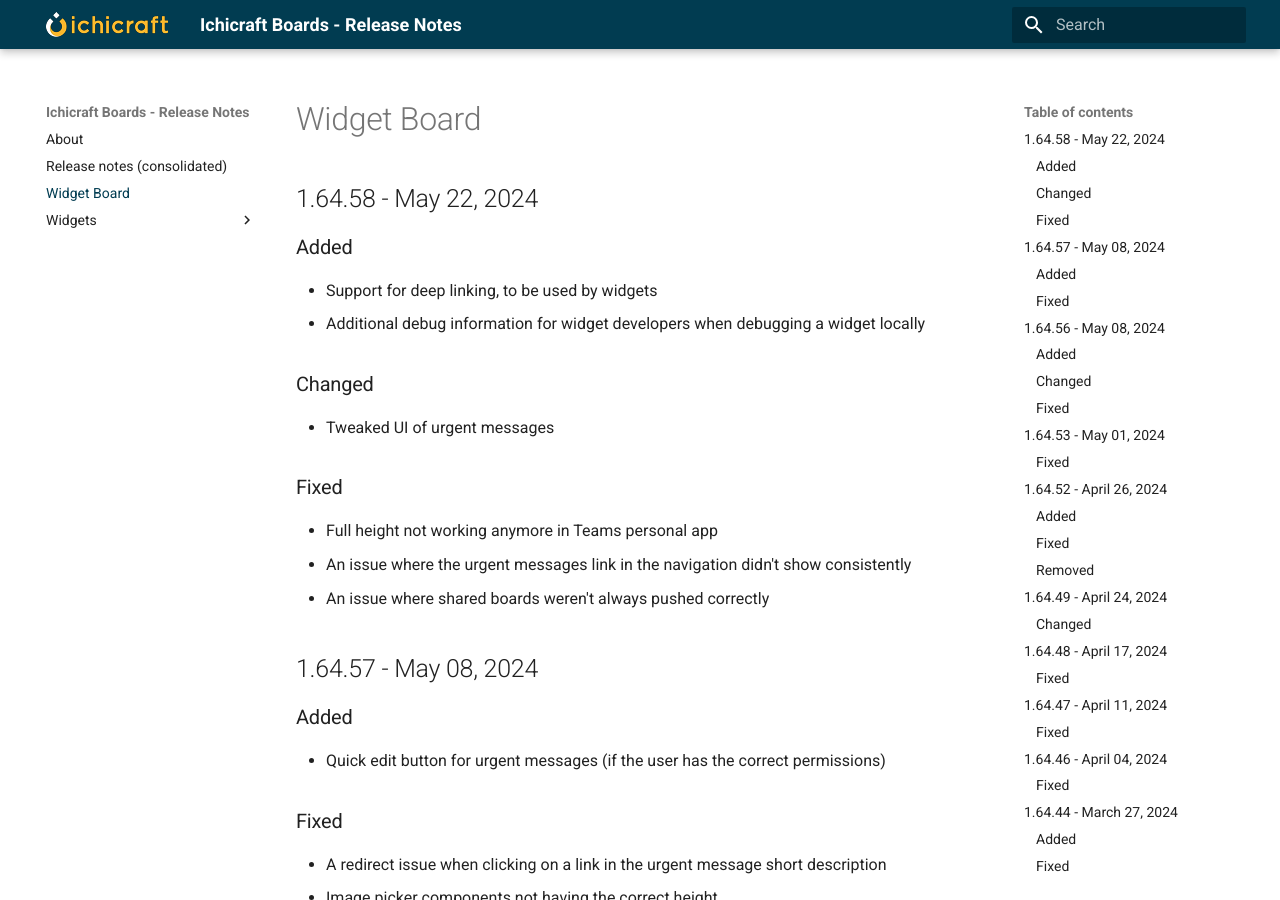
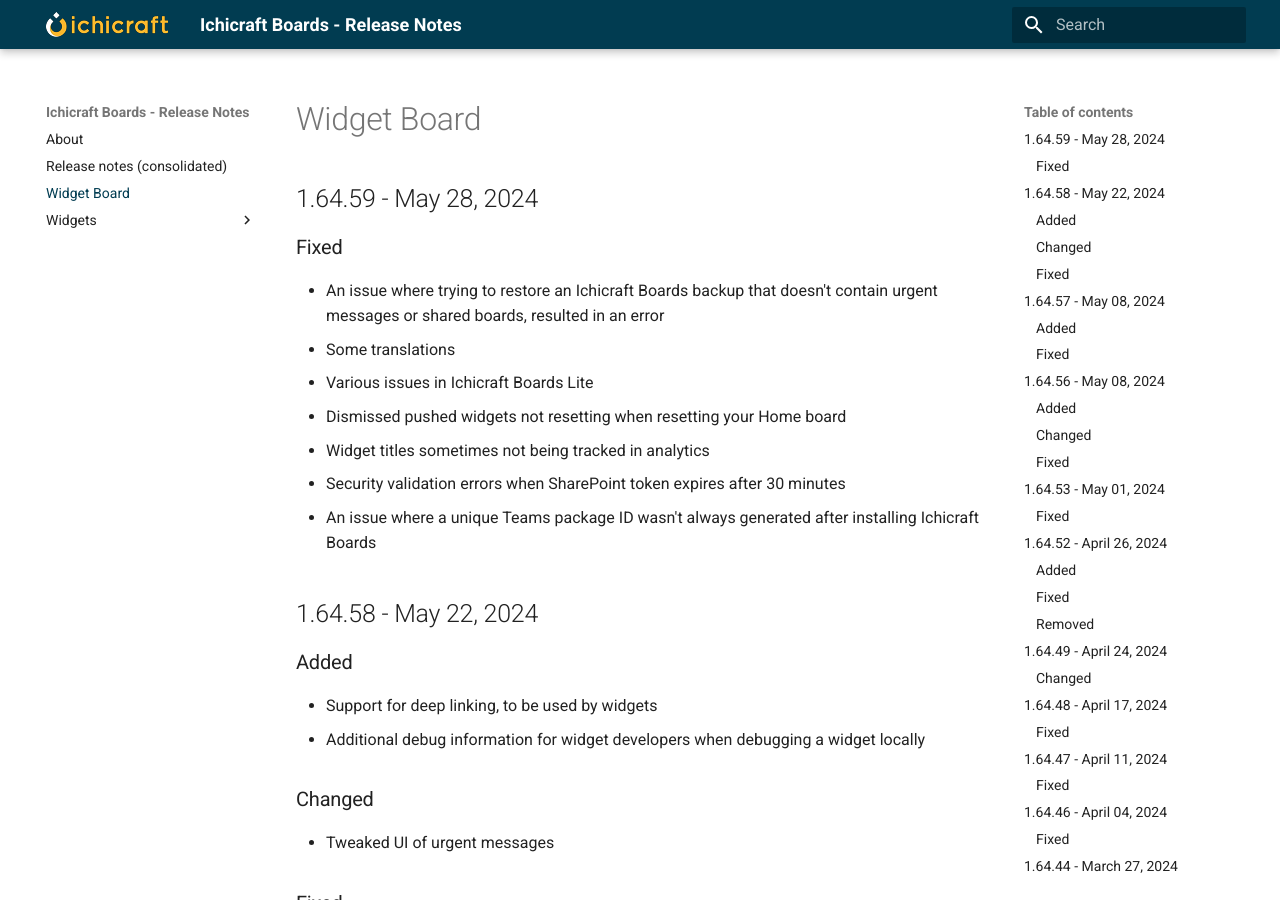
Before and after one commit to ichicraft/widgets-docs, an MkDocs documentation site: the page built from docs/Widget Board.md, in a window 1280 px wide and 900 px high. Built offline with MkDocs 1.6.1 and Material for MkDocs 9.7.7, drawn with Linux system fonts in a browser that asks for light colours.

```diff
--- a/docs/Widget Board.md
+++ b/docs/Widget Board.md
@@ -1,3 +1,14 @@
+## 1.64.59 - May 28, 2024
+
+### Fixed
+- An issue where trying to restore an Ichicraft Boards backup that doesn&#x27;t contain urgent messages or shared boards, resulted in an error
+- Some translations
+- Various issues in Ichicraft Boards Lite
+- Dismissed pushed widgets not resetting when resetting your Home board
+- Widget titles sometimes not being tracked in analytics
+- Security validation errors when SharePoint token expires after 30 minutes
+- An issue where a unique Teams package ID wasn&#x27;t always generated after installing Ichicraft Boards
+
 ## 1.64.58 - May 22, 2024
 
 ### Added
```
Also changed, not shown: docs/Release-notes-(consolidated).md (+11 -0 lines).
